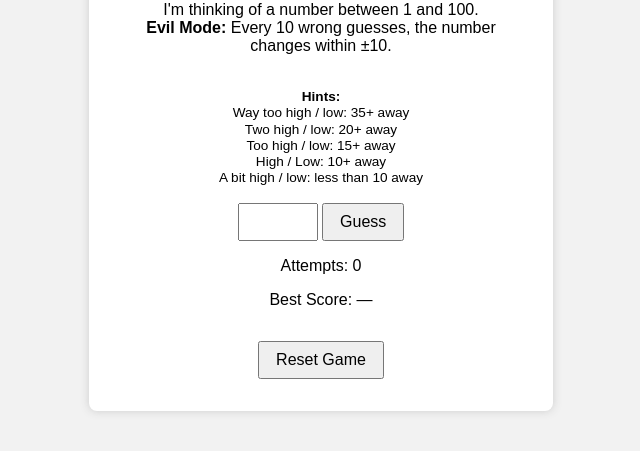
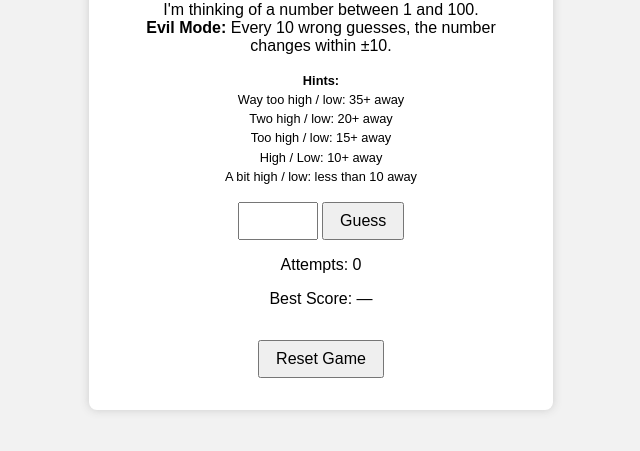
Before and after one commit to giaom/guess-the-number, a plain HTML site: page index.html in a window 1280 px wide. Shown: the part 151-602 px from the top of the page, without its empty margins (319-959 px from the left). Drawn offline with Linux system fonts and the light colour scheme.

Commit message:
Your message here

```diff
--- a/index.html
+++ b/index.html
@@ -13,7 +13,7 @@
     <h1 id="title">Guess The Number</h1>
     <p id="game-info">
       I'm thinking of a number between 1 and 100.<br>
-      <strong>Evil Mode:</strong> Every 10 wrong guesses, the number changes within ±10.<br><br>
+      <strong>Evil Mode:</strong> Every 10 wrong guesses, the number changes within ±10.<br>
     </p>
     <div class="hints-text">
       <strong>Hints:</strong><br>
@@ -21,7 +21,7 @@
       Two high / low: 20+ away<br>
       Too high / low: 15+ away<br>
       High / Low: 10+ away<br>
-      A bit high / low: less than 10 away
+      A bit high / low: less than 10 away<br>
     </div>
 
 
--- a/style.css
+++ b/style.css
@@ -27,7 +27,7 @@ button {
 }
 
 .hints-text {
-  font-size: 0.85rem;
-  line-height: 1.2;
+  font-size: 0.80rem;
+  line-height: 1.5;
   margin-top: 8px;
 }
```
